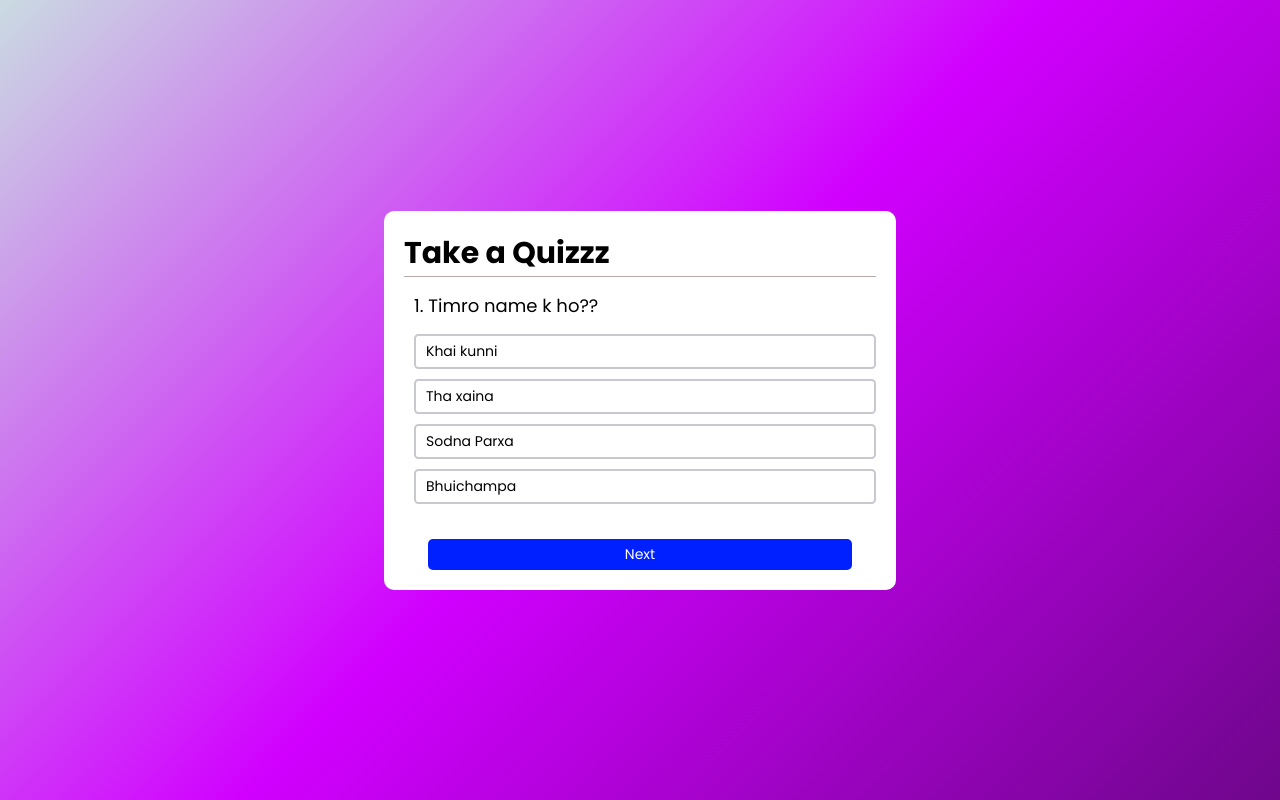
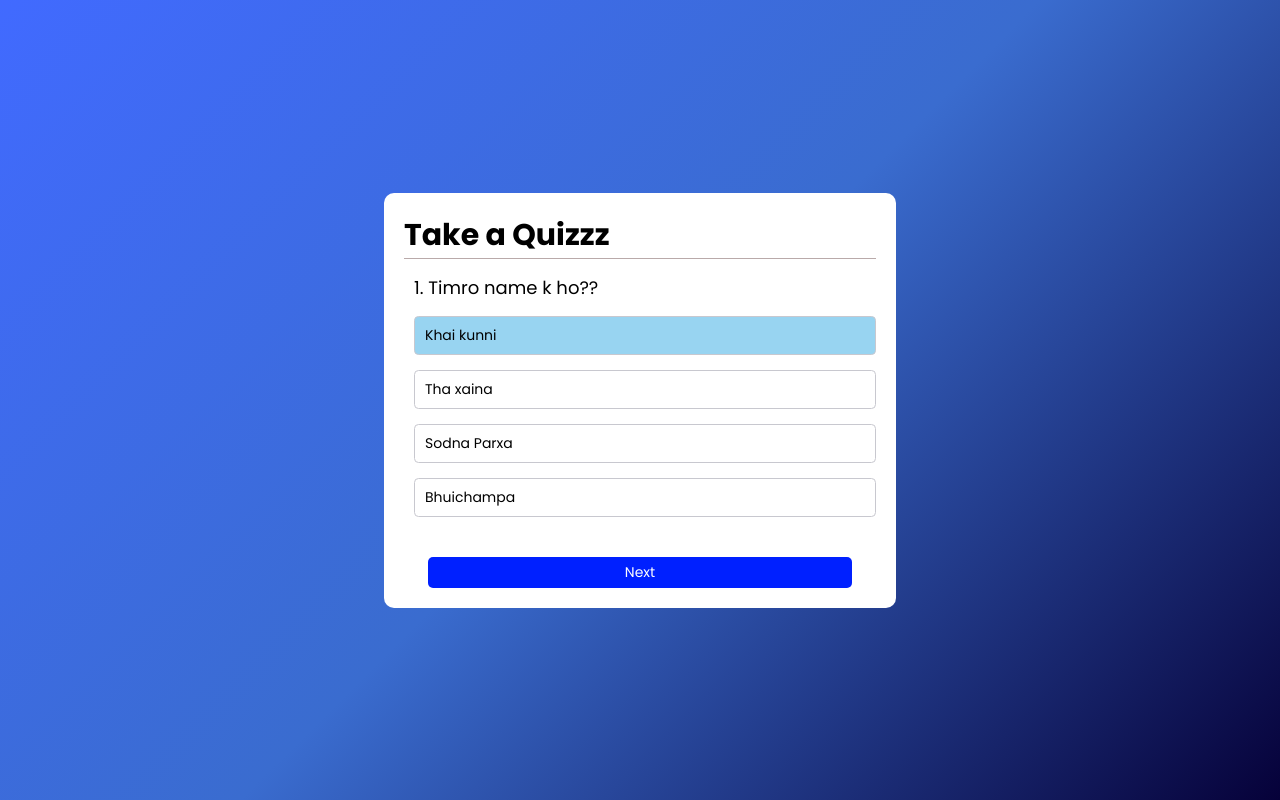
Before and after one commit to bipinThapax/quiz_app, a plain HTML site: page index.html in a window 1280 px wide. Both pictures are taken after a click on the item "Khai kunni". Drawn offline with Linux system fonts and the light colour scheme.

Commit message:
list hover, answer select/unselect logic

```diff
--- a/script.js
+++ b/script.js
@@ -0,0 +1,24 @@
+let multipleChoice = document.getElementsByTagName("li")
+let nextBtn = document.querySelector(".submit")
+let answerArr = Array.from(multipleChoice)
+
+answerArr.forEach(e => {
+    e.addEventListener("click", () => {
+        // if already selected, unselect it
+        if (e.classList.contains("selected")) {
+            e.classList.remove("selected");
+            e.style.backgroundColor = "white";
+            nextBtn.style.display = "none";
+        } else {
+            // remove selection from others then adds bg + class for clicked elem
+            answerArr.forEach((elem) => {
+                elem.classList.remove("selected");
+                elem.style.backgroundColor = "white";
+            })
+
+            e.classList.add("selected")
+            e.style.backgroundColor = "#98d4f1";
+            nextBtn.style.display = "block";
+        }
+    })
+})
--- a/style.css
+++ b/style.css
@@ -14,7 +14,7 @@ body {
   display: flex;
   justify-content: center;
   align-items: center;
-  background: linear-gradient(135deg, #cadbe2, #d100ff, rgb(110 6 139));
+  background: linear-gradient(135deg, #416aff, #3a6ccf, rgb(6, 1, 57));
 }
 .quizContainer {
   width: 40vw;
@@ -40,19 +40,22 @@ body {
   list-style-type: none;
 }
 .multipleChoice ul li {
-  margin: 1rem 0;
-  padding: 0.5rem 1rem;
-  border: 2px solid rgb(200, 200, 207);
+  margin: 1.5rem 0;
+  padding: 0.8rem 1rem;
+  border: 1px solid rgb(200, 200, 207);
   border-radius: 0.45rem;
   cursor: pointer;
-  transition: background-color 0.35s ease;
+  transition: all 0.35s ease-in-out;
 }
 .multipleChoice ul li:hover {
-  background-color: #dedcdc;
+  transform: scale(1.01);
+  background-color: #f1f1f1;
+  box-shadow: 1px 1px 8px 0px #c7c7c7;
 }
 
 .quiz .submit {
   text-align: center;
+  display: none;
 }
 .submit input {
   width: 90%;
```
Also changed, not shown: index.html (+0 -1 lines).
